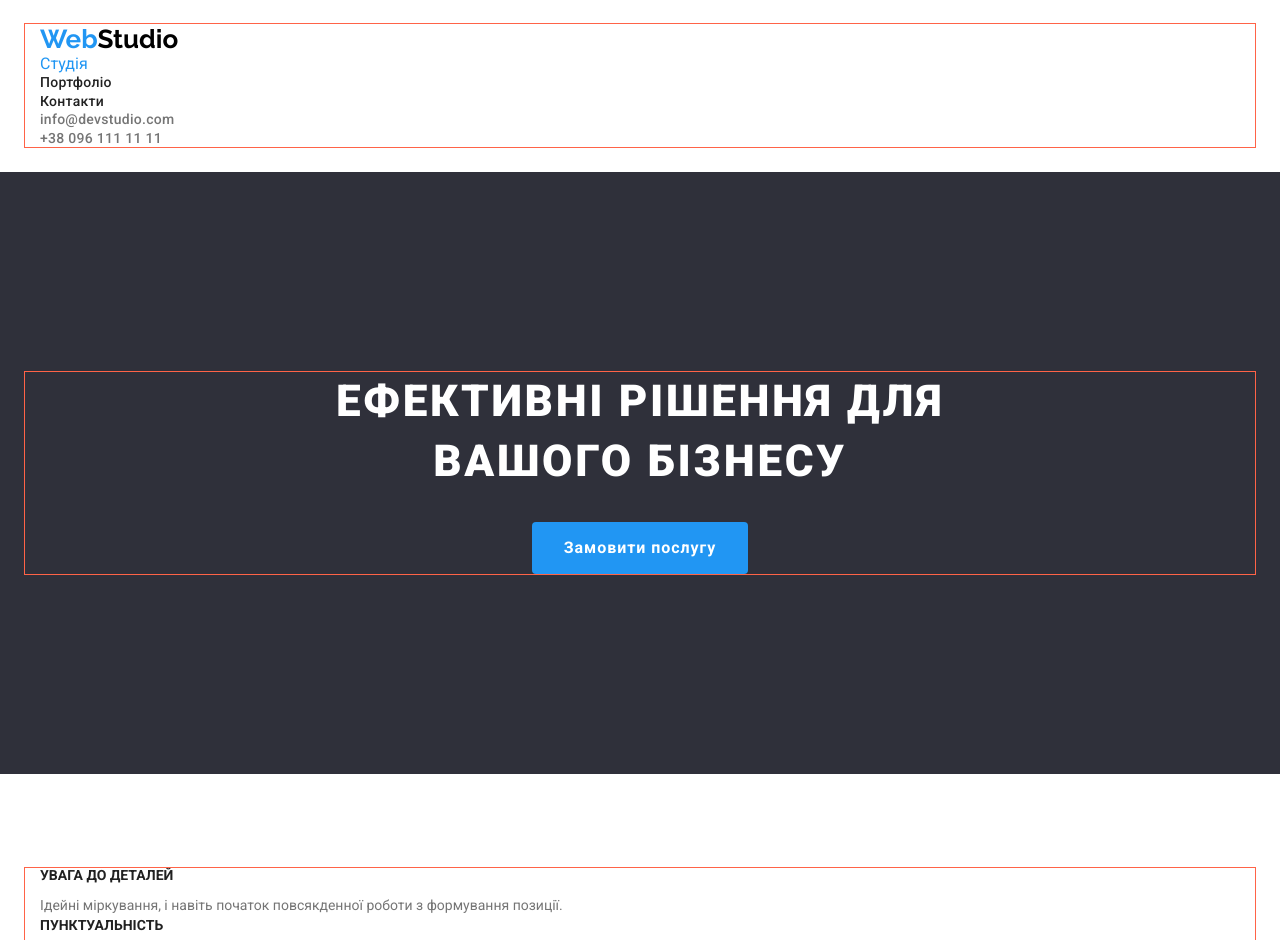
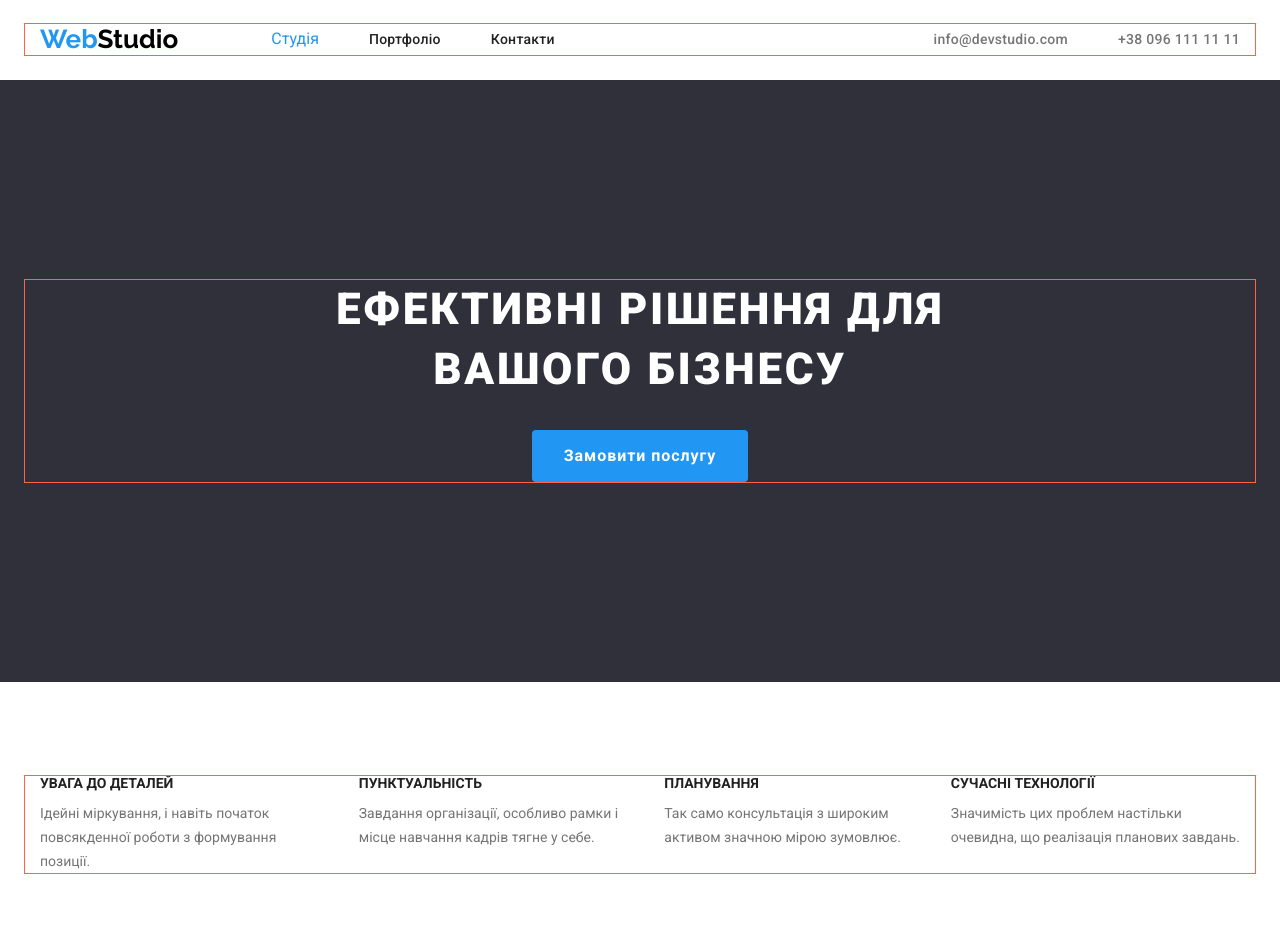
Before and after one commit to Alex-byte256/goit-markup-hw-03, a plain HTML site: page index.html in a window 1280 px wide. Shown: the top 940 px of the page. Drawn offline with nearby package versions, Linux system fonts and the light colour scheme.

Commit message:
готова перша сторінка

```diff
--- a/css/styles.css
+++ b/css/styles.css
@@ -58,6 +58,10 @@ ul {
 .link {
   text-decoration: none;
   color: inherit;
+}
+
+.img {
+  display: block;
 }
 
 .btn {
@@ -301,10 +305,20 @@ ul {
 
 .work-section-list {
   margin-top: 50px;
+
+  column-gap: 30px;
+  display: flex;
+}
+
+.work-list-item {
+  width: calc((100%-60) / 3);
 }
 
 .team-list {
   margin-top: 50px;
+
+  display: flex;
+  column-gap: 30px;
 }
 
 .team-caption-block {
@@ -317,6 +331,47 @@ ul {
   flex-direction: column;
 }
 
-/* .team-item {
-  display: inline-block;
-} */
+.team-item {
+  width: 270px;
+
+  background-color: #ffffff;
+  box-shadow: 0px 1px 3px rgba(0, 0, 0, 0.12), 0px 1px 1px rgba(0, 0, 0, 0.14),
+    0px 2px 1px rgba(0, 0, 0, 0.2);
+  border-radius: 0px 0px 4px 4px;
+}
+
+.benefits-list {
+  display: flex;
+
+  column-gap: 30px;
+}
+
+.benefits-list-item {
+  width: calc((100%-90px) / 4);
+}
+
+.header-nav {
+  display: flex;
+
+  margin-left: 93px;
+}
+
+.header-nav-item:not(:last-child) {
+  margin-right: 50px;
+}
+
+.header-contacts {
+  display: flex;
+
+  margin-left: auto;
+}
+
+.header-contacts-item:not(:last-child) {
+  margin-right: 50px;
+}
+
+.header-container {
+  display: flex;
+
+  align-items: center;
+}
--- a/index.html
+++ b/index.html
@@ -22,28 +22,32 @@
   </head>
   <body>
     <header class="header">
-      <div class="container">
+      <div class="container header-container">
         <a lang="en" href="./index.html" class="logo-header logo link"
           ><span class="logo-blue">Web</span>Studio</a
         >
         <ul class="header-nav list">
-          <li><a href="./index.html" class="link current">Студія</a></li>
-          <li>
+          <li class="header-nav-item">
+            <a href="./index.html" class="link current">Студія</a>
+          </li>
+          <li class="header-nav-item">
             <a href="./portfolio.html" class="header-nav-list-item link"
               >Портфоліо</a
             >
           </li>
-          <li><a href="" class="header-nav-list-item link">Контакти</a></li>
+          <li class="header-nav-item">
+            <a href="" class="header-nav-list-item link">Контакти</a>
+          </li>
         </ul>
         <ul class="header-contacts list">
-          <li>
+          <li class="header-contacts-item">
             <a
               href="mailto:info@devstudio.com"
               class="header-contact-list-item link"
               >info@devstudio.com</a
             >
           </li>
-          <li>
+          <li class="header-contacts-item">
             <a href="tel:+380961111111" class="header-contact-list-item link"
               >+38 096 111 11 11</a
             >
@@ -144,6 +148,7 @@
                 width="270"
                 src="./images/team-member-2.jpg"
                 alt="Frontend Developer Ольга Рєпіна"
+                class="img"
               />
               <div class="team-caption-block">
                 <h3 class="team-item-title">Ольга Рєпіна</h3>
@@ -155,6 +160,7 @@
                 width="270"
                 src="./images/team-member-3.jpg"
                 alt="Marketing Микола Тарасов"
+                class="img"
               />
               <div class="team-caption-block">
                 <h3 class="team-item-title">Микола Тарасов</h3>
@@ -166,6 +172,7 @@
                 width="270"
                 src="./images/team-member-4.jpg"
                 alt="UI Designer Михайло Єрмаков"
+                class="img"
               />
               <div class="team-caption-block">
                 <h3 class="team-item-title">Михайло Єрмаков</h3>
```
Also changed, not shown: portfolio.html (+6 -0 lines).
